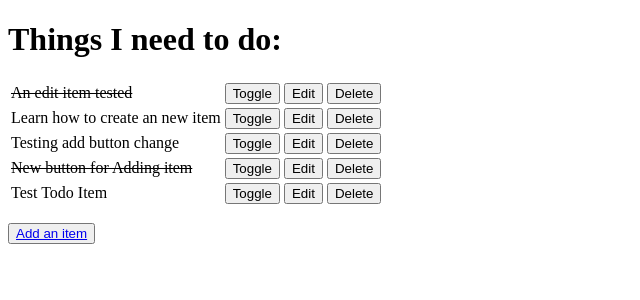
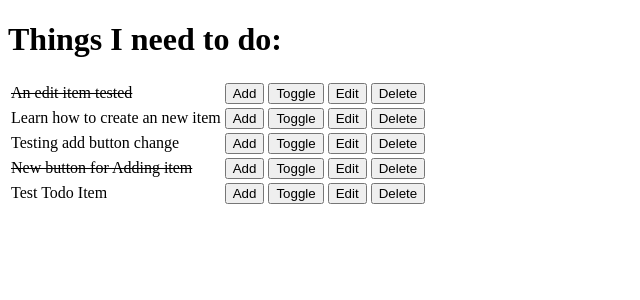
Before and after one commit to JPRodrigues-gh/jp-fsf-hello-django, a Django app: page / in a window 1280 px wide. Shown: the top 300 px of the page, without its empty margins (0-640 px from the left). Run offline with Django 3.2, Linux system fonts and the light colour scheme; data comes from the database, SQL or seed files in the repository.

Commit message:
Fix bug on add button

```diff
--- a/todo/templates/todo/todo_list.html
+++ b/todo/templates/todo/todo_list.html
@@ -18,11 +18,11 @@
                 {% else %}
                     <td>{{ item.name }}</td>
                 {% endif %}
-                <!-- <td>
+                <td>
                     <a href="/add">
                         <button>Add</button>
                     </a>
-                </td> -->
+                </td>
                 <td>
                     <a href="/toggle/{{ item.id }}">
                         <button>Toggle</button>
@@ -40,13 +40,17 @@
                 </td>
             </tr>
         {% empty %}
-        <tr><td>You have nothing to do.</td></tr>
+        <tr><td>You have nothing to do.</td>
+            <td>
+                <a href="/add">
+                    <button>Add an item</button>
+                </a>
+            </td>
+        </tr>
         {% endfor %}
     </table>
     <!-- <a href="/add">Add an item</a> -->
-    <div><p>
-        <button><a href="/add">Add an item</a></button>
-    </p></div>
+
 </body>
 
 </html>
```
